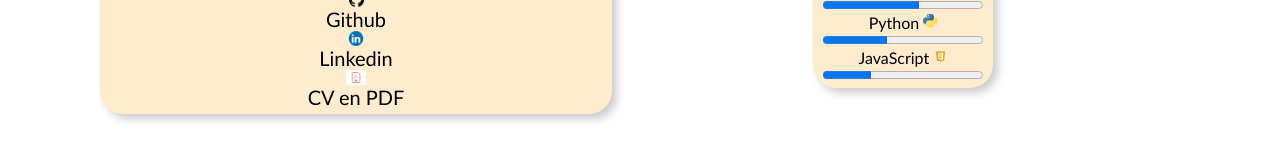
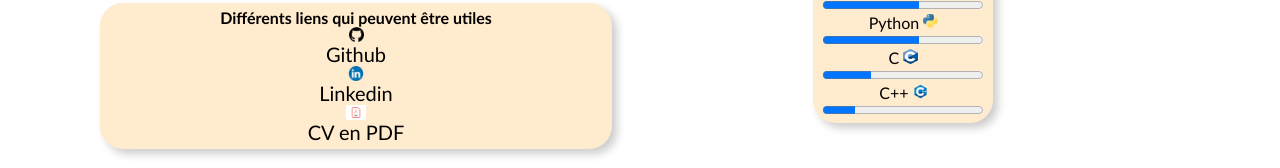
Before and after one commit to mathis-serra/cv-html-css, a plain HTML site: page index.html in a window 1280 px wide. Shown: the part 1011-1179 px from the top of the page. Drawn offline with nearby package versions, Linux system fonts and the light colour scheme.

Commit message:
change some pictures and a bit of the index

```diff
--- a/index.html
+++ b/index.html
@@ -99,11 +99,13 @@
                         <progress value="60" max="100"></progress>
 
                     <li>Python <img src="images/python.png" alt="Logo Python" height="15px" width="15px"></li>
-                        <progress value="40" max="100"></progress>
+                        <progress value="60" max="100"></progress>
 
-                    <li>JavaScript <img src="images/js.webp" alt="Logo de JavaScript" height="15px" width="15px"></li>
+                    <li>C <img src="images/C.png" alt="Logo de JavaScript" height="15px" width="15px"></li>
                         <progress value="30" max="100"></progress>
 
+                    <li>C++ <img src="images/C+++.png" alt="Logo de JavaScript" height="15px" width="15px"></li>
+                        <progress value="20" max="100"></progress>
                 </ul>
 
             </section>
```
Also changed, not shown: images/C+++.png (added), images/C++.png (added), images/C.png (added), 1 other file.
